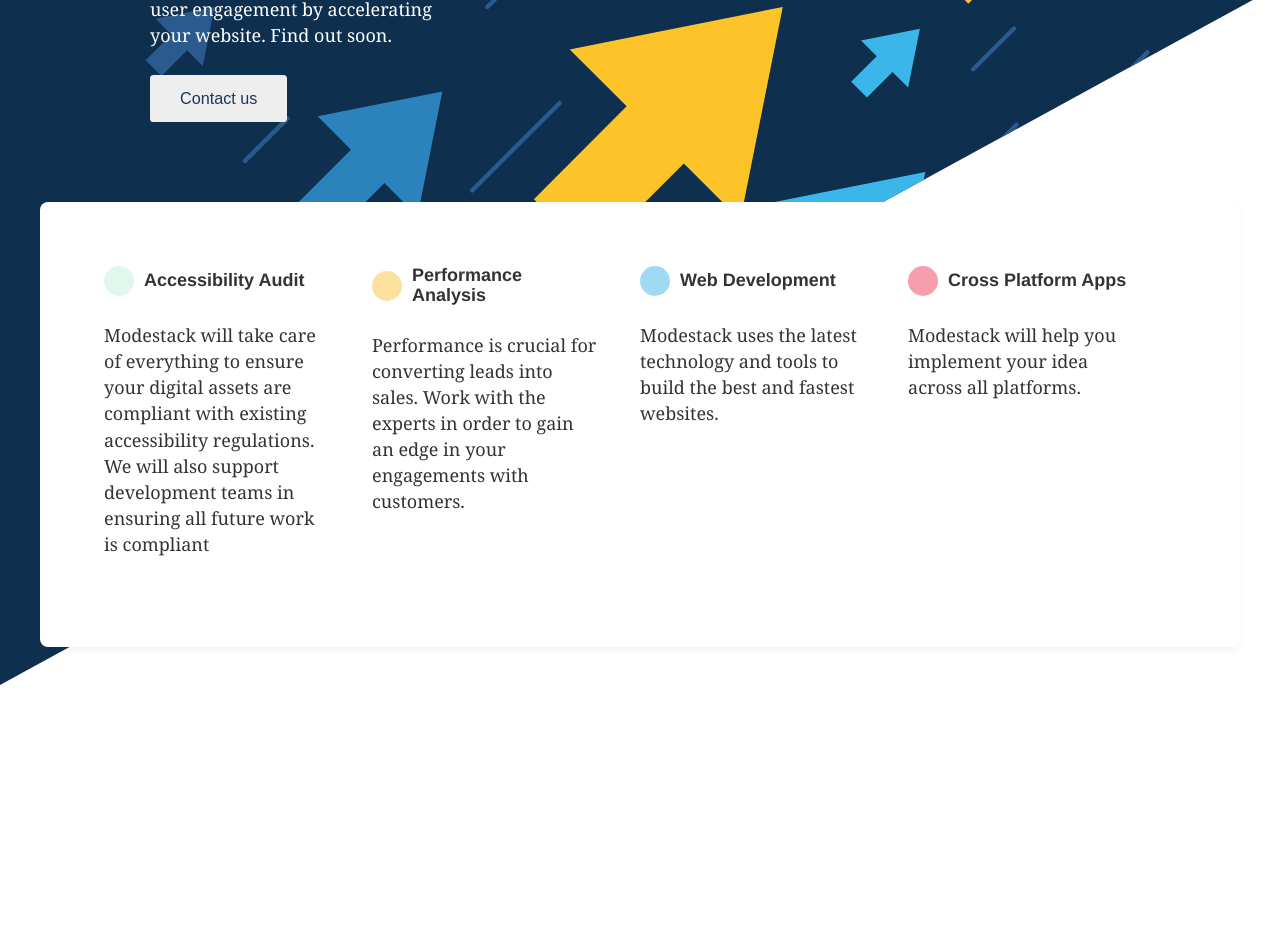
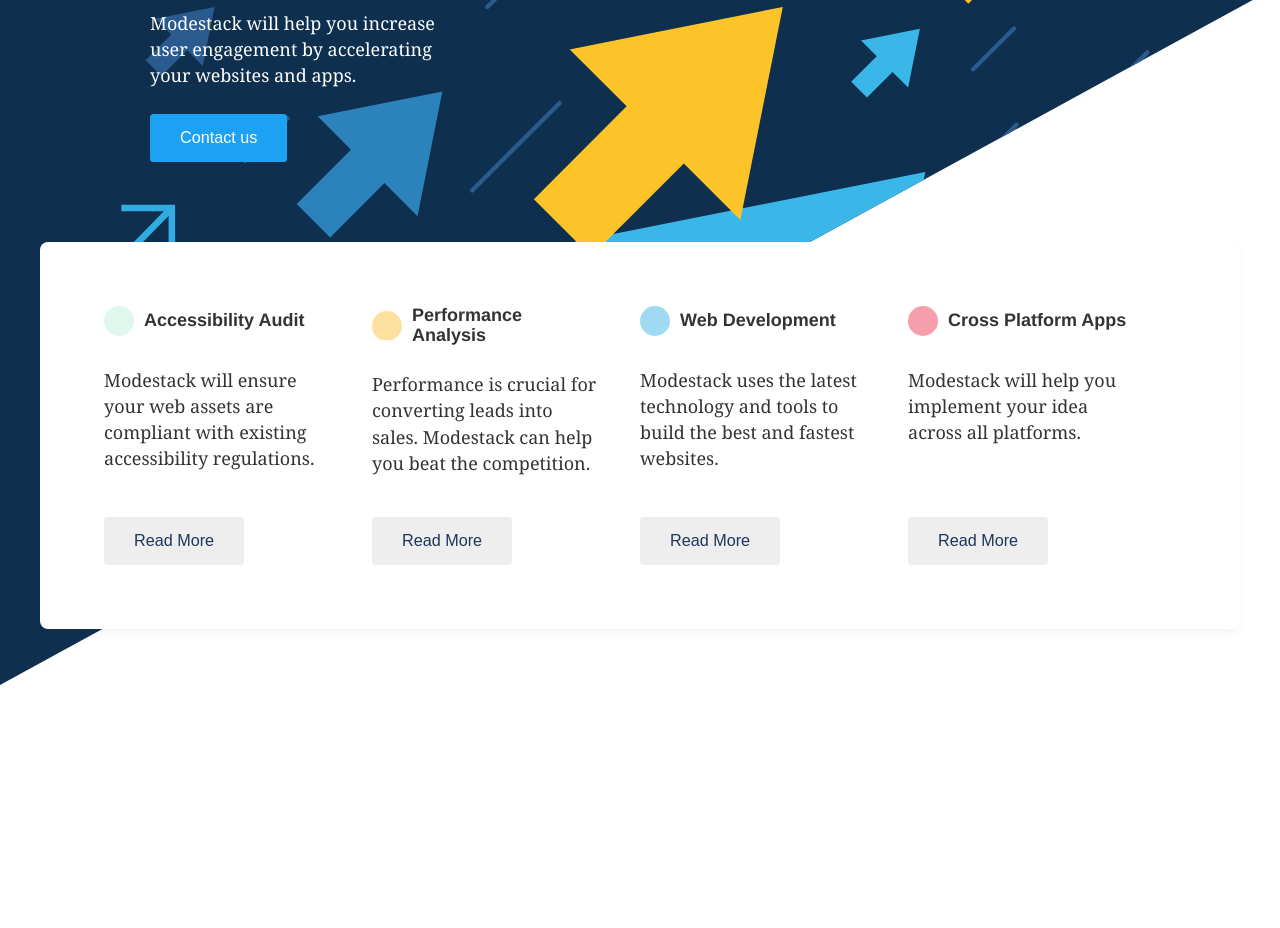
Before and after one commit to modestack/modestack.github.io, a Gatsby site: page / in a window 1280 px wide. Shown: the part 215-1143 px from the top of the page. Built offline with nearby package versions, Linux system fonts and the light colour scheme; Gatsby itself is replaced by a stand-in of ours.

Commit message:
transition buttons

```diff
--- a/src/components/common/link/link.js
+++ b/src/components/common/link/link.js
@@ -16,14 +16,14 @@
     clickHandler: PropTypes.func.isRequired
 };
 
-export const Link = ({title, link, textColor, backgroundColor}) => (
-    <a href={link} className={styles.link} style={{backgroundColor: backgroundColor, color: textColor}}>{title}</a>
+export const Link = ({title, link, textColor, backgroundColor, className = styles.link}) => (
+    <a href={link} className={className} style={{backgroundColor: backgroundColor, color: textColor}}>{title}</a>
 );
 
 Link.propTypes = linkPropTypes;
 
 export const SecondaryLink = ({title, link}) => (
-    <Link link={link} title={title} textColor='#1E365C' backgroundColor='#eeeeee'/>
+    <Link link={link} title={title} textColor='#1E365C' className={styles.secondaryLink}/>
 );
 SecondaryLink.propTypes = linkPropTypes;
 
--- a/src/components/common/link/link.module.scss
+++ b/src/components/common/link/link.module.scss
@@ -9,9 +9,16 @@
   font-family: sans-serif;
   cursor: pointer;
   text-decoration: none;
+  &:hover {
+    background-color: $light-blue-alpha;
+  }
+  transition: background-color .3s;
 }
 .secondaryLink {
   @extend .link;
   color: $darker-blue;
-  background-color: $light-grey
+  background-color: $light-grey;
+  &:hover {
+    background-color: $light-grey-alpha;
+  }
 }
--- a/src/components/hero/hero.js
+++ b/src/components/hero/hero.js
@@ -9,12 +9,10 @@
       <Arrows/>
       <div className={styles.introContainer}>
         <div className={styles.tagline}>
-          <h1>We make super fast websites</h1>
-          <p>Modestack will help you increase user engagement by accelerating your website.
-
-            Find out soon.</p>
+          <h1>We make super engaging digital experiences</h1>
+          <p>Modestack will help you increase user engagement by accelerating your websites and apps.</p>
         </div>
-        <SecondaryLink title='Contact us' link='mailto:info@modestack.co'/>
+        <Link title='Contact us' link='mailto:info@modestack.co'/>
       </div>
 
     </div>
--- a/src/components/services-summary/index.js
+++ b/src/components/services-summary/index.js
@@ -1,6 +1,7 @@
 import React from 'react';
 import styles from './services-summary.module.scss';
 import Circle from '../../components/icons/circle';
+import { SecondaryLink } from "../common/link/link";
 
 const ServiceTitle = ({title, color}) => (
   <div className={styles.summaryItemHeader}>
@@ -16,26 +17,37 @@
     <div className={styles.servicesContainer}>
       <div className={styles.summaryItem}>
         <ServiceTitle color='#C2F0DC' title='Accessibility Audit'/>
-        <p>Modestack will take care of everything to ensure your digital assets are compliant with existing accessibility regulations.
-          We will also support development teams in ensuring all future work is compliant</p>
+        <p>Modestack will ensure your web assets are compliant with existing accessibility regulations.</p>
+        <div>
+          <SecondaryLink title='Read More'/>
+        </div>
       </div>
       <div className={styles.summaryItem}>
         <ServiceTitle color='#FBC33D' title='Performance Analysis'/>
         <p>
-          Performance is crucial for converting leads into sales. Work with the experts in order to gain an edge in your engagements with customers.
+          Performance is crucial for converting leads into sales. Modestack can help you beat the competition.
         </p>
+        <div>
+          <SecondaryLink title='Read More'/>
+        </div>
       </div>
       <div className={styles.summaryItem}>
         <ServiceTitle color='#43b7e7' title='Web Development'/>
         <p>
           Modestack uses the latest technology and tools to build the best and fastest websites.
         </p>
+        <div>
+          <SecondaryLink title='Read More'/>
+        </div>
       </div>
       <div className={styles.summaryItem}>
         <ServiceTitle color='#F0405E' title='Cross Platform Apps'/>
         <p>
           Modestack will help you implement your idea across all platforms.
         </p>
+        <div>
+          <SecondaryLink title='Read More'/>
+        </div>
       </div>
     </div>
   )
--- a/src/components/services-summary/services-summary.module.scss
+++ b/src/components/services-summary/services-summary.module.scss
@@ -9,10 +9,16 @@
   max-width: 1200px;
   margin: 0 auto;
   justify-content: space-around;
+  p {
+    min-height: 120px;
+  }
 
 }
 .summaryItem {
   flex: 1;
+  display: flex;
+  flex-direction: column;
+  justify-content: space-between;
   margin-right: 40px;
   h2 {
     font-size: 18px;
--- a/src/styles/colors.scss
+++ b/src/styles/colors.scss
@@ -1,4 +1,6 @@
 $light-blue: #1DA1F2;
+$light-blue-alpha: rgba(29,161,242, .75);
 $dark-blue: #207ce5;
 $darker-blue: #0e2f4e;
 $light-grey: #eeeeee;
+$light-grey-alpha: rgba(238,238,238, .5);
```
Also changed, not shown: src/pages/services/performance.js (added).
